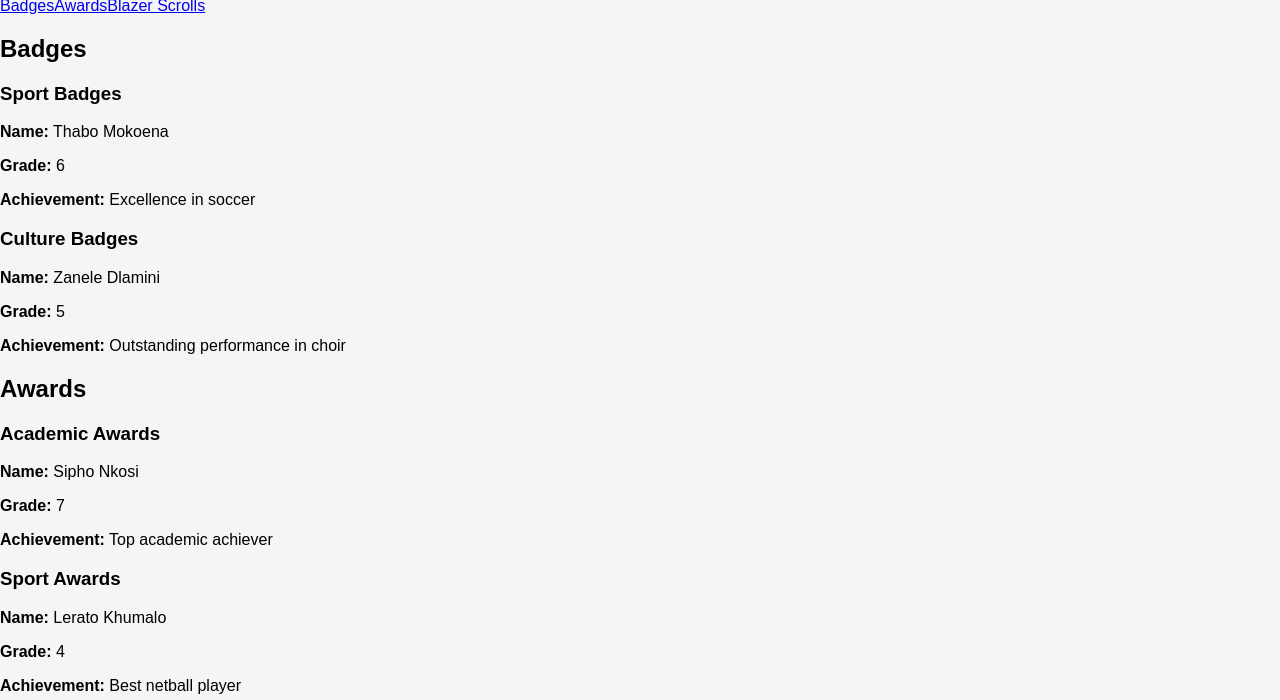
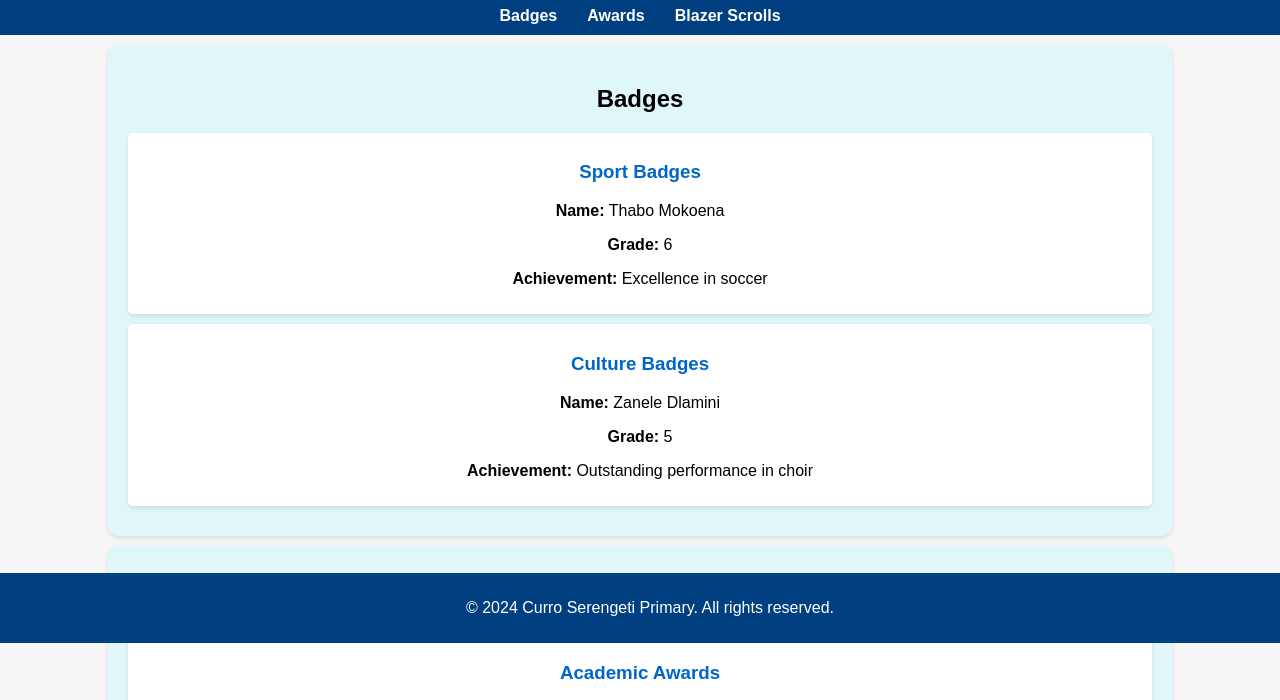
Before and after one commit to Wanganaye/Csg-Newsletters.org, a plain HTML site: page index.html in a window 1280 px wide. Shown: the part 157-857 px from the top of the page. Drawn offline with Linux system fonts and the light colour scheme.

Commit message:
Add files via upload

```diff
--- a/index.html
+++ b/index.html
@@ -10,49 +10,60 @@
             margin: 0;
             padding: 0;
             background-color: #f5f5f5;
+            text-align: center;
         }
         header {
             background-color: #0066cc;
             color: white;
             padding: 20px;
-            text-align: center.
+            text-align: center;
+            background-image: url('header-background.jpg'); /* Add your background image path */
+            background-size: cover;
         }
         nav {
             display: flex;
-            justify-content: center.
+            justify-content: center;
             background-color: #004080;
-            padding: 10px.
+            padding: 10px;
         }
         nav a {
-            color: white.
-            margin: 0 15px.
-            text-decoration: none.
-            font-weight: bold.
+            color: white;
+            margin: 0 15px;
+            text-decoration: none;
+            font-weight: bold;
         }
         section {
-            padding: 20px.
+            padding: 20px;
+            background-color: #e0f7fa;
+            margin: 10px auto;
+            border-radius: 10px;
+            width: 80%;
+            box-shadow: 0 2px 4px rgba(0, 0, 0, 0.1);
         }
         .badge, .award, .scroll {
-            background-color: white.
-            margin: 10px.
-            padding: 10px.
-            border-radius: 5px.
-            box-shadow: 0 2px 4px rgba(0, 0, 0, 0.1).
+            background-color: white;
+            margin: 10px auto;
+            padding: 10px;
+            border-radius: 5px;
+            box-shadow: 0 2px 4px rgba(0, 0, 0, 0.1);
+        }
+        .badge h3, .award h3, .scroll h3 {
+            color: #0066cc;
         }
         footer {
-            background-color: #004080.
-            color: white.
-            text-align: center.
-            padding: 10px.
-            position: fixed.
-            bottom: 0.
-            width: 100%.
+            background-color: #004080;
+            color: white;
+            text-align: center;
+            padding: 10px;
+            position: fixed;
+            bottom: 0;
+            width: 100%;
         }
         .signature {
-            margin-top: 20px.
+            margin-top: 20px;
         }
         .signature p {
-            margin: 5px 0.
+            margin: 5px 0;
         }
     </style>
 </head>
@@ -65,8 +76,11 @@
 
 <nav>
     <a href="#badges">Badges</a>
+
     <a href="#awards">Awards</a>
+
     <a href="#scrolls">Blazer Scrolls</a>
+
 </nav>
 
 <section id="badges">
```
